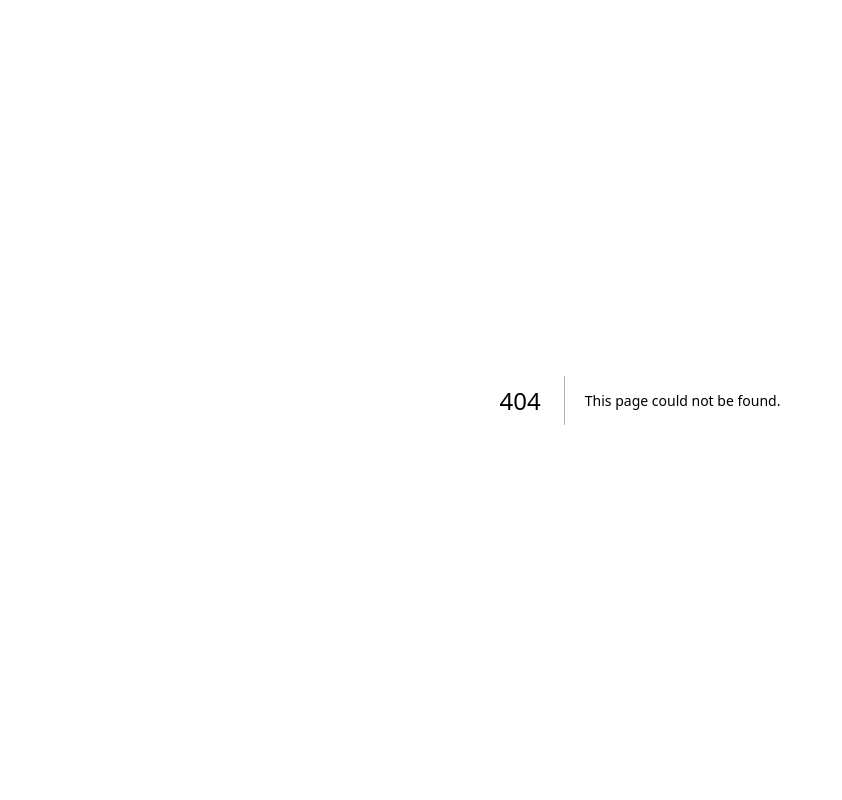
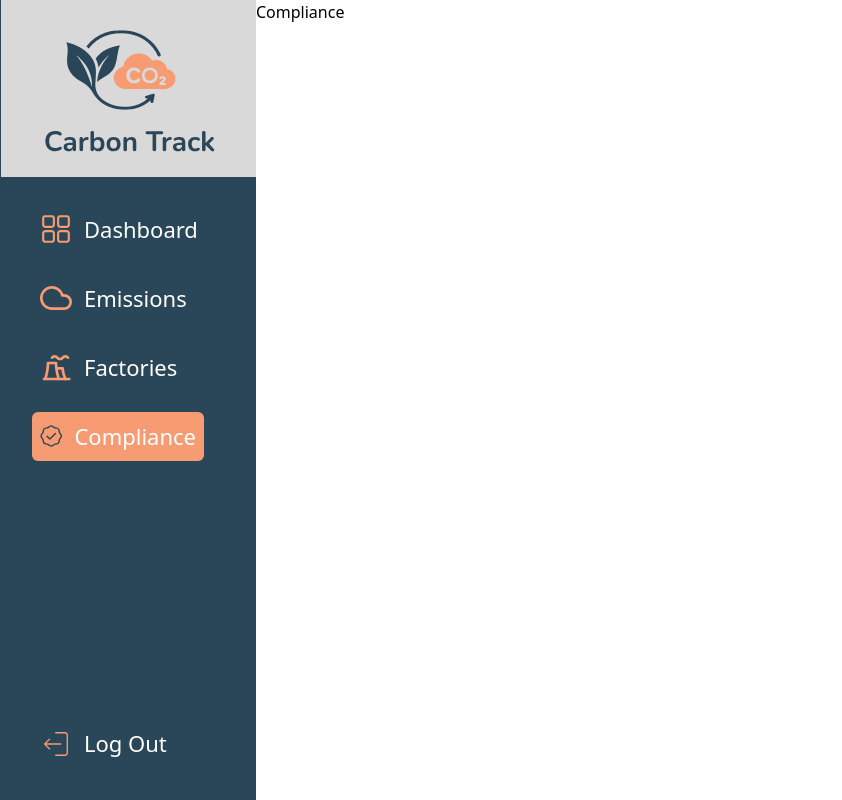
Before and after one commit to akirachix/carbontrack-frontend, a Next.js app in the folder carbontrack/: page /compliance in a window 1280 px wide. Before the commit this address had no page. Shown: the whole page, without its empty margins (0-842 px from the left). Built offline with nearby package versions, Linux system fonts and the light colour scheme.

Commit message:
added new changes

```diff
--- /dev/null
+++ b/carbontrack/src/app/compliance/page.tsx
@@ -0,0 +1,13 @@
+import SidebarLayout from "../components/SideBarLayout/layout";
+
+export default function Compliance(){
+    return(
+       <SidebarLayout>
+         <div>
+            <h1>
+                Compliance
+            </h1>
+        </div>
+       </SidebarLayout>
+    )
+}
--- /dev/null
+++ b/carbontrack/src/app/emissionheatmap/page.tsx
@@ -0,0 +1,13 @@
+import SidebarLayout from "../components/SideBarLayout/layout";
+
+export default function Emissions(){
+    return(
+       <SidebarLayout>
+         <div>
+            <h1>
+                Emissions
+            </h1>
+        </div>
+       </SidebarLayout>
+    )
+}
--- /dev/null
+++ b/carbontrack/src/app/factory/page.tsx
@@ -0,0 +1,13 @@
+import SidebarLayout from "../components/SideBarLayout/layout";
+
+export default function Factories(){
+    return(
+       <SidebarLayout>
+         <div>
+            <h1>
+                Factory
+            </h1>
+        </div>
+       </SidebarLayout>
+    )
+}
--- a/carbontrack/src/app/page.tsx
+++ b/carbontrack/src/app/page.tsx
@@ -1,9 +1,10 @@
 "use client"
+import Sidebar from "./sharedComponents/KtdaSideBar";
 
 export default function Home() {
   return (
     <div>
-
+     <Sidebar/>
     </div>
   );
 }
--- a/carbontrack/src/app/sharedComponents/KtdaSideBar/index.tsx
+++ b/carbontrack/src/app/sharedComponents/KtdaSideBar/index.tsx
@@ -29,20 +29,20 @@ const Sidebar = () => {
           />
         </div>
         <nav className="flex flex-col flex-grow px-8 pt-7">
-          {navItems.map(({ href, Icon, label }) => {
+
+          {navItems.map((item,index) => {
+            const { href, label, Icon } = item;
             const isActive = pathname === href;
             return (
               <Link
-                key={label}
+                key={index}
                 href={href}
-                className={`flex items-center space-x-3 mb-5 group p-2 rounded-md transition-all ${
-                  isActive ? "bg-[#F79B72] mr-5" : "hover:bg-[#F79B72] hover:mr-5"
-                }`}
+                className={`flex items-center space-x-3 mb-5 group p-2 rounded-md transition-all ${isActive ? "bg-[#F79B72] mr-5" : "hover:bg-[#F79B72] hover:mr-5"
+                  }`}
               >
                 <Icon
-                  className={`h-8 w-8 ${
-                    isActive ? "text-[#2A4759]" : "text-[#F79B72] group-hover:text-[#2A4759]"
-                  }`}
+                  className={`h-8 w-8 ${isActive ? "text-[#2A4759]" : "text-[#F79B72] group-hover:text-[#2A4759]"
+                    }`}
                 />
                 <h1
                   className={`text-[22px] ${isActive ? "text-white" : "text-white"}`}
```
